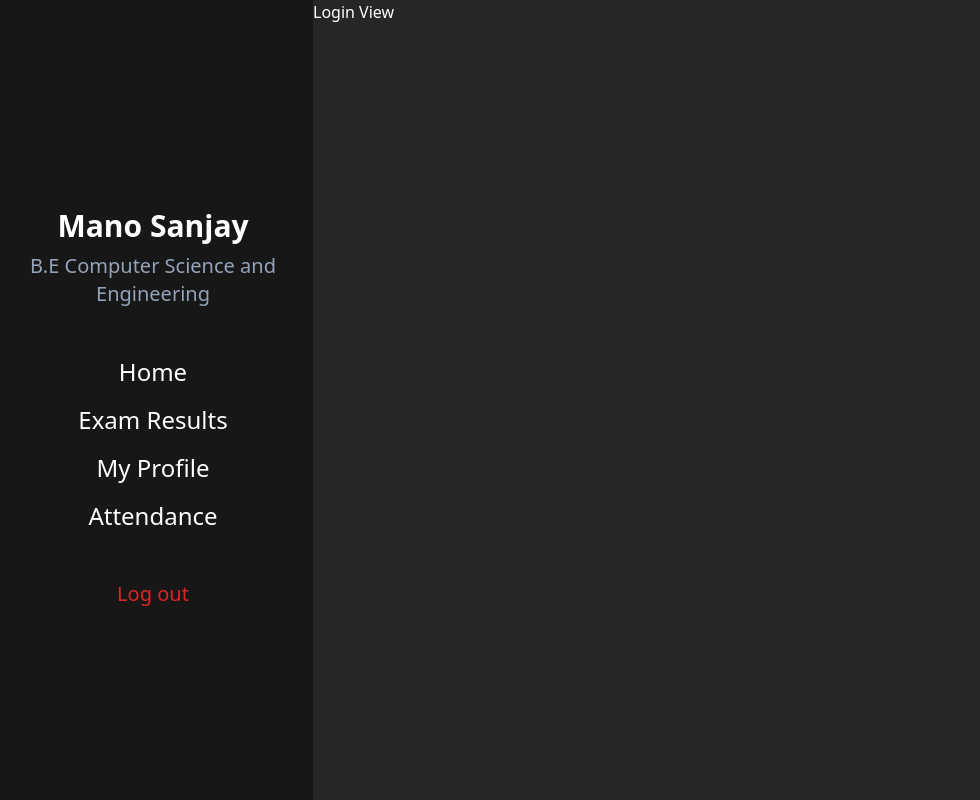
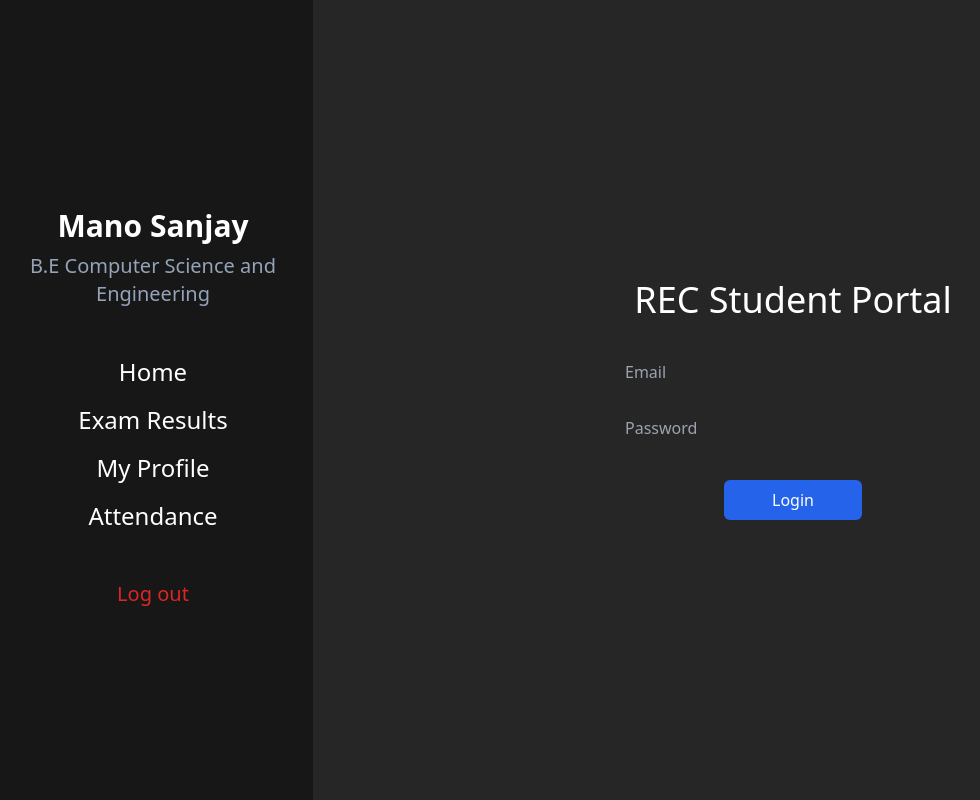
Before and after one commit to manosanjay-g/Student-Portal, a Vue app in the folder client/: page /login in a window 1280 px wide. Shown: the whole page, without its empty margins (7-987 px from the left). Built offline with nearby package versions, Linux system fonts and the light colour scheme.

Commit message:
finished login ui

```diff
--- a/client/src/views/LoginView.vue
+++ b/client/src/views/LoginView.vue
@@ -1,5 +1,36 @@
 <template>
-  <div id="login-view">
-    <p>Login View</p>
+  <div id="login-view" class="flex flex-col justify-center items-center">
+    <p class="text-4xl font-medium my-4">REC Student Portal</p>
+    <form method="post" class="flex flex-col items-center">
+      <input
+        class="bg-neutral-800 text-white w-96 px-6 py-2 mt-4 mb-2 rounded-md"
+        placeholder="Email"
+        type="email"
+        name=""
+        id=""
+      />
+      <input
+        class="bg-neutral-800 text-white w-96 px-6 py-2 mb-4 mt-2 rounded-md"
+        placeholder="Password"
+        type="password"
+        name=""
+        id=""
+      />
+      <button
+        class="bg-blue-600 max-w-fit px-12 text-white py-2 my-4 rounded-md"
+        type="submit"
+        @click="login"
+      >
+        Login
+      </button>
+    </form>
   </div>
 </template>
+
+<script setup>
+import { useRouter } from "vue-router";
+const router = useRouter();
+const login = () => {
+  router.replace("/");
+};
+</script>
```
